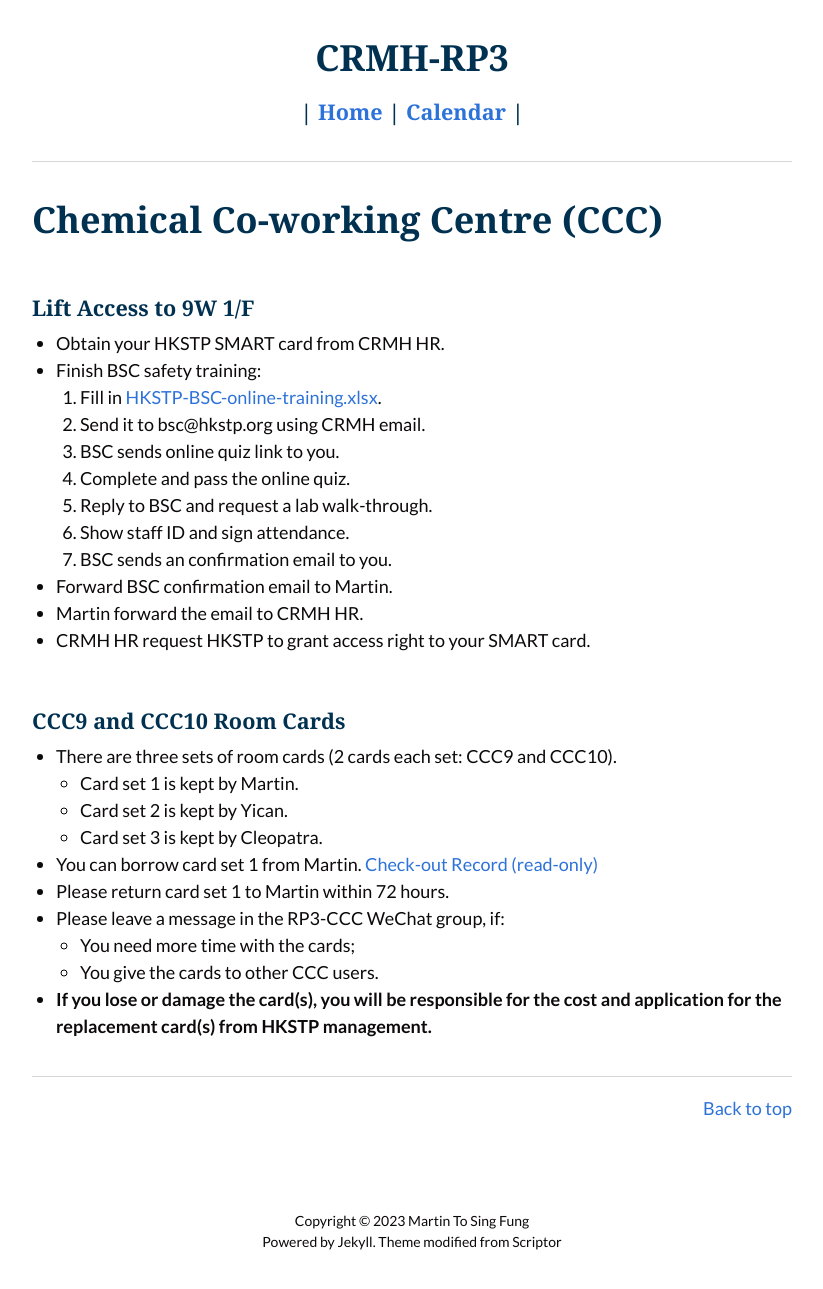
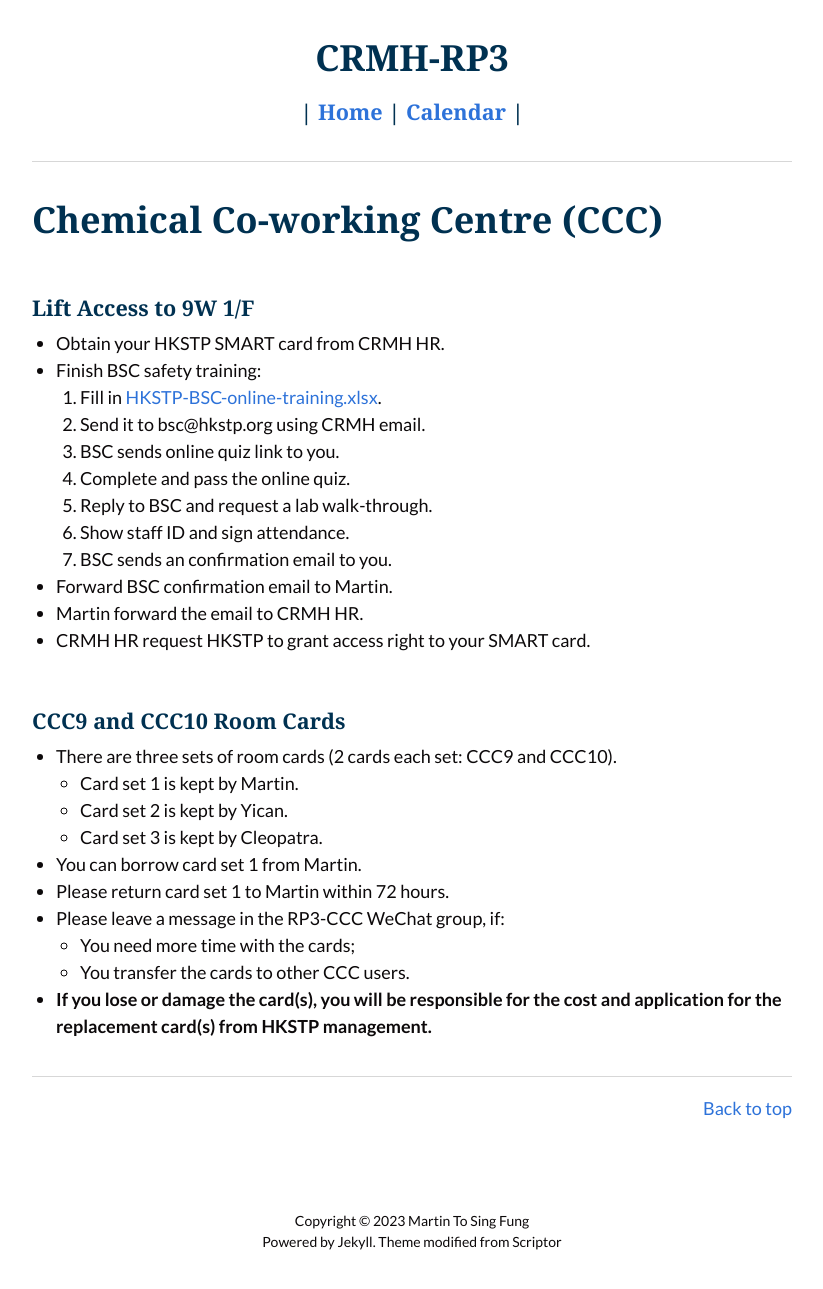
Before and after one commit to CRMH3/crmh3.github.io, a Jekyll site: the page built from ccc.md, in a window 1280 px wide. Shown: the whole page, without its empty margins (228-1051 px from the left). Built offline with Jekyll 4.4.1, drawn with Linux system fonts in a browser that asks for light colours.

Commit message:
Update ccc.md

```diff
--- a/ccc.md
+++ b/ccc.md
@@ -26,9 +26,9 @@ permalink: /ccc.html
   - Card set 1 is kept by Martin.
   - Card set 2 is kept by Yican.
   - Card set 3 is kept by Cleopatra.
-- You can borrow card set 1 from Martin. [Check-out Record (read-only)](https://docs.google.com/spreadsheets/d/1_jzkNZCneuPwssDJ7jqddXT7HanjAzeBXp4XfzELjSw)
+- You can borrow card set 1 from Martin.
 - Please return card set 1 to Martin within 72 hours.
 - Please leave a message in the RP3-CCC WeChat group, if:
   - You need more time with the cards;
-  - You give the cards to other CCC users.
+  - You transfer the cards to other CCC users.
 - **If you lose or damage the card(s), you will be responsible for the cost and application for the replacement card(s) from HKSTP management.**
```
